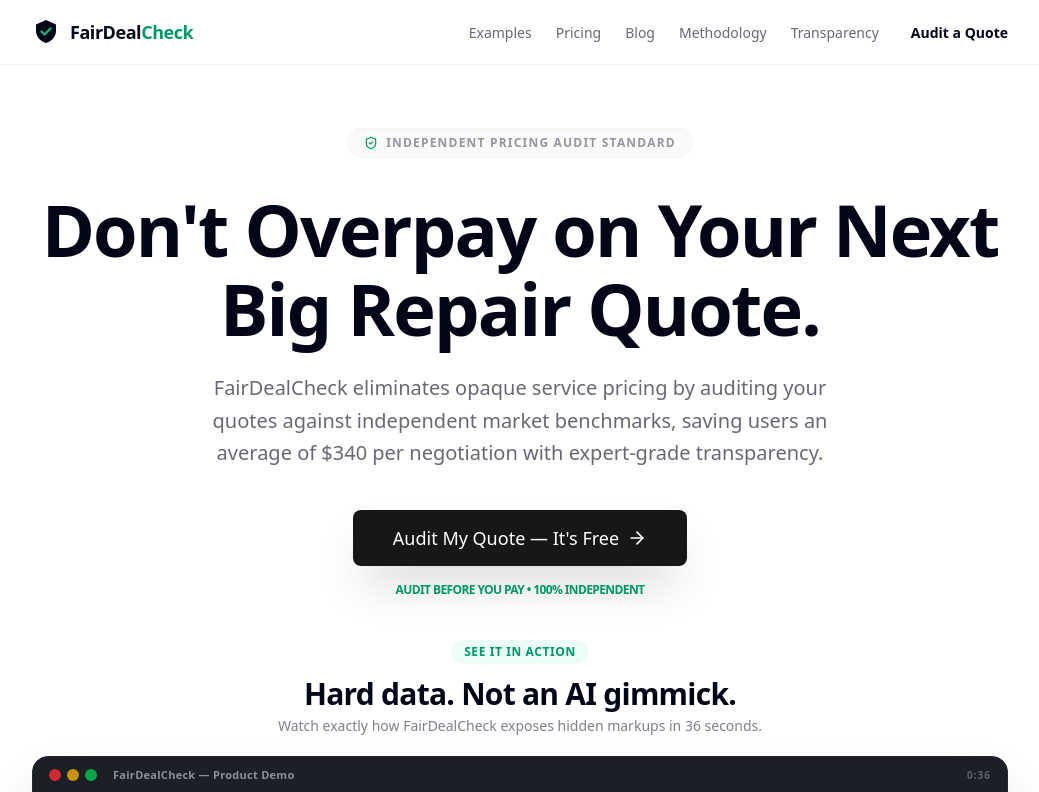
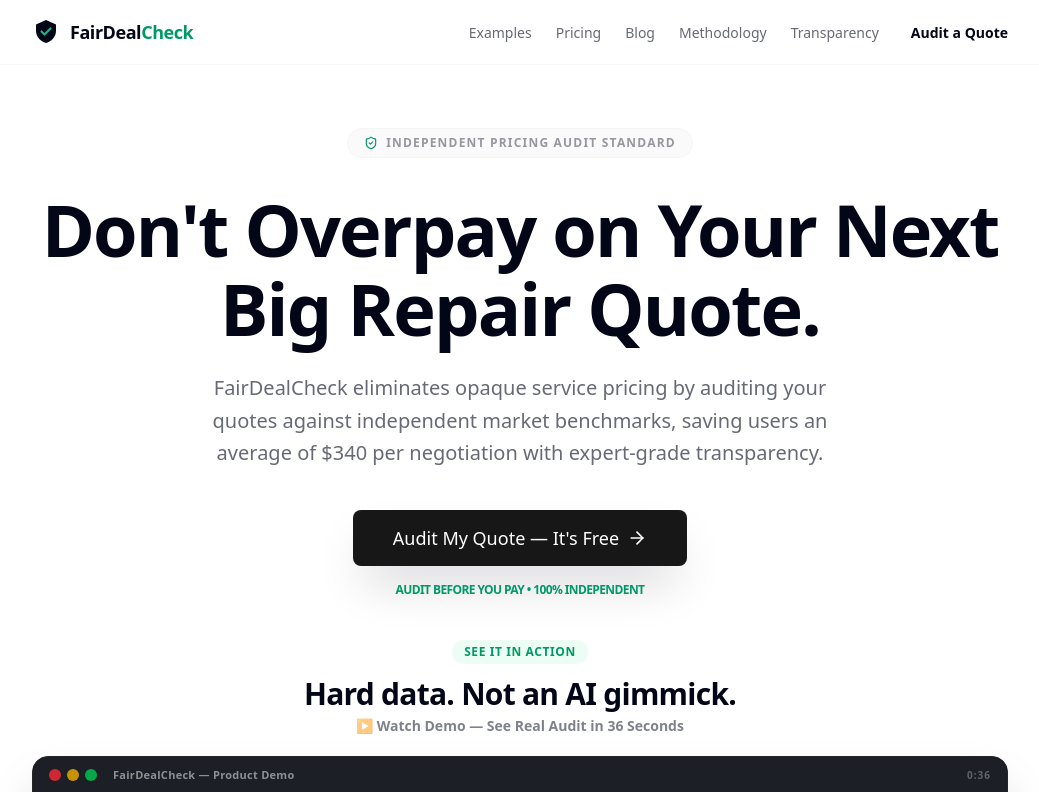
Before and after one commit to noutpelgrim/fairdealcheck, a Next.js app: page / in a window 1280 px wide. Shown: the top 792 px of the page, without its empty margins (120-1159 px from the left). Built offline with nearby package versions, Linux system fonts and the light colour scheme.

Commit message:
Update demo video subtitle text

```diff
--- a/src/components/landing/DemoVideo.tsx
+++ b/src/components/landing/DemoVideo.tsx
@@ -109,8 +109,8 @@
         <h2 className="text-3xl font-bold text-navy tracking-tight mb-1">
           Hard data. Not an AI gimmick.
         </h2>
-        <p className="text-navy/50 text-sm">
-          Watch exactly how FairDealCheck exposes hidden markups in 36 seconds.
+        <p className="text-navy/50 text-sm font-semibold">
+          ▶ Watch Demo — See Real Audit in 36 Seconds
         </p>
       </div>
 
```
